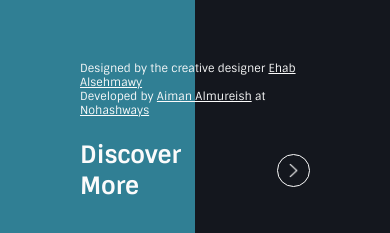
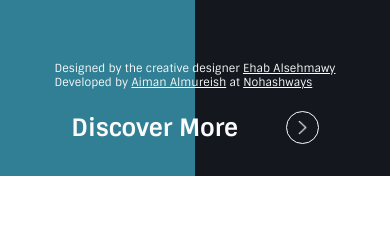
Before and after one commit to AimanAlmureish/ferrari-hero, a plain HTML site: page index.html in a window 390 px wide. Shown: the part 789-1022 px from the top of the page. After the commit the page ends 965 px from the top, so only its background shows below. Drawn offline with Linux system fonts and the light colour scheme.

Commit message:
Fixing in responsive name splitted

```diff
--- a/css/style.css
+++ b/css/style.css
@@ -469,7 +469,7 @@
             bottom: -23px;
         }
         .more {
-            padding: 0em 5em;
+            padding: 0em 1em;
             top: 43em;
         }
         .leftContent {
```
